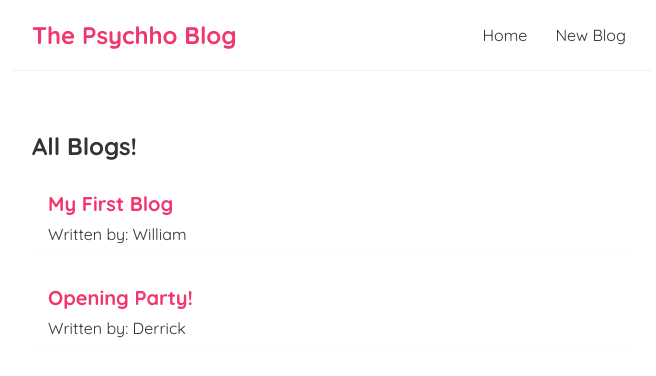
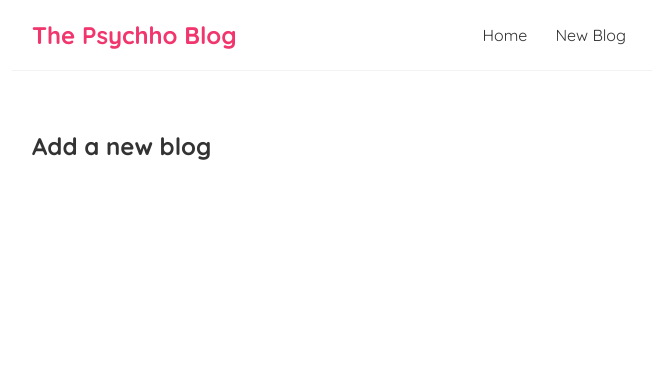
Before and after one commit to famousfields/FirstReactProject, a React (Create React App) app: page /create in a window 1280 px wide. Shown: the top 376 px of the page, without its empty margins (308-964 px from the left). Built offline with nearby package versions, Linux system fonts and the light colour scheme; data requests are answered from the project's data file.

Commit message:
Add: abort controller and cleanup function

```diff
--- a/src/App.js
+++ b/src/App.js
@@ -1,6 +1,8 @@
 import Navbar from './NavBar';
 import Home from './Home';
+import Create from './Create';
 import { BrowserRouter as Router, Route, Switch } from 'react-router-dom';
+
 
 function App() {
   return (
@@ -9,8 +11,11 @@ function App() {
         <Navbar />
         <div className="content">
           <Switch>{/* assures only one router component displays at once */}
-            <Route path = "/">
+            <Route exact path = "/">
               <Home />
+            </Route>
+            <Route path = "/create">
+              <Create />
             </Route>
           </Switch>
         </div>
--- /dev/null
+++ b/src/Create.js
@@ -0,0 +1,9 @@
+const Create = () => {
+    return (
+        <div className="Create">
+            <h2>Add a new blog</h2>
+        </div>
+     );
+}
+
+export default Create;
--- a/src/NavBar.js
+++ b/src/NavBar.js
@@ -1,12 +1,12 @@
-import Home from "./Home";
+import {Link} from 'react-router-dom';
 
 const Navbar = () => {
     return (
         <nav className="navbar">
             <h1>The Psychho Blog</h1>
             <div className="links">
-                <a href = {"/Home"}>Home</a>
-                <a href = "/create">New Blog</a>
+                <Link to = {"/"}>Home</Link>
+                <Link to = "/create">New Blog</Link>
             </div>
         </nav>
      );
--- a/src/useFetch.js
+++ b/src/useFetch.js
@@ -9,8 +9,10 @@ const useFetch = (url) => {
     //runs every render, unless you put '[]' after function call
     //fetches data data
     useEffect(() => {
+        const abortCont =  new AbortController();// abort controller
+
         setTimeout(() =>{
-            fetch(url)//fetch from database (this endpoint was available to us after watching the database from a command in the terminal)
+            fetch(url, {signal: abortCont.signal})//fetch from database (this endpoint was available to us after watching the database from a command in the terminal)
             .then(response => {//check to see if there was a proper response from the data base...
                 if(!response.ok) {
                     throw Error('Could not fetch data for that end point');
@@ -23,11 +25,18 @@ const useFetch = (url) => {
                 setError(null);
             })
             .catch(error => {// catches any kind of network error
+                if(error.name === 'AbortError'){
+                    console.log('Fetch aborted')
+                }else{
+                    setIsPending(false);
+                    setError(null);
+                }
                 setIsPending(false);
                 setError(error.message);
             })
         }, 1000)
 
+        return () => abortCont.abort();// clean up funtion
     }, [url]);
 
     return{data,isPending,error}
```
